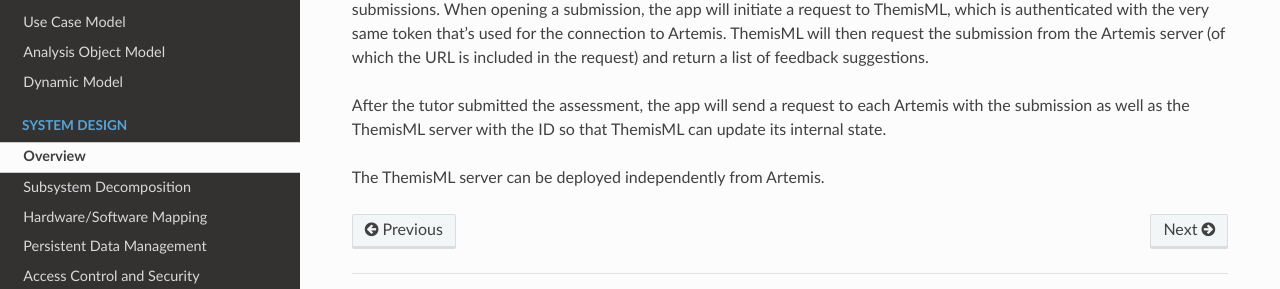
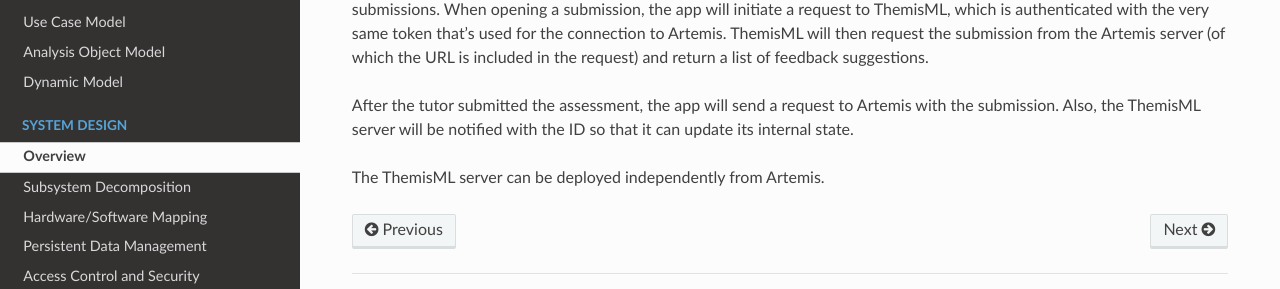
Before and after one commit to ls1intum/Themis, a Sphinx documentation site: the page built from docs/system/overview.rst, in a window 1280 px wide. Shown: the part 306-595 px from the top of the page. Built offline with Sphinx 7.4.7 and the Read the Docs theme 2.0.0, drawn with Linux system fonts in a browser that asks for light colours.

Commit message:
wording improvement on system overview

```diff
--- a/docs/system/overview.rst
+++ b/docs/system/overview.rst
@@ -10,6 +10,6 @@ Typically, a tutor will open the Themis app on their iPad and log in to the Arte
 Once logged in, they can choose a course and an exercise from the respective lists of available courses and exercises. The tutor can then start the exercise and begin grading student submissions.
 When opening a submission, the app will initiate a request to ThemisML, which is authenticated with the very same token that's used for the connection to Artemis. ThemisML will then request the submission from the Artemis server (of which the URL is included in the request) and return a list of feedback suggestions.
 
-After the tutor submitted the assessment, the app will send a request to each Artemis with the submission as well as the ThemisML server with the ID so that ThemisML can update its internal state.
+After the tutor submitted the assessment, the app will send a request to Artemis with the submission. Also, the ThemisML server will be notified with the ID so that it can update its internal state.
 
 The ThemisML server can be deployed independently from Artemis.
```
